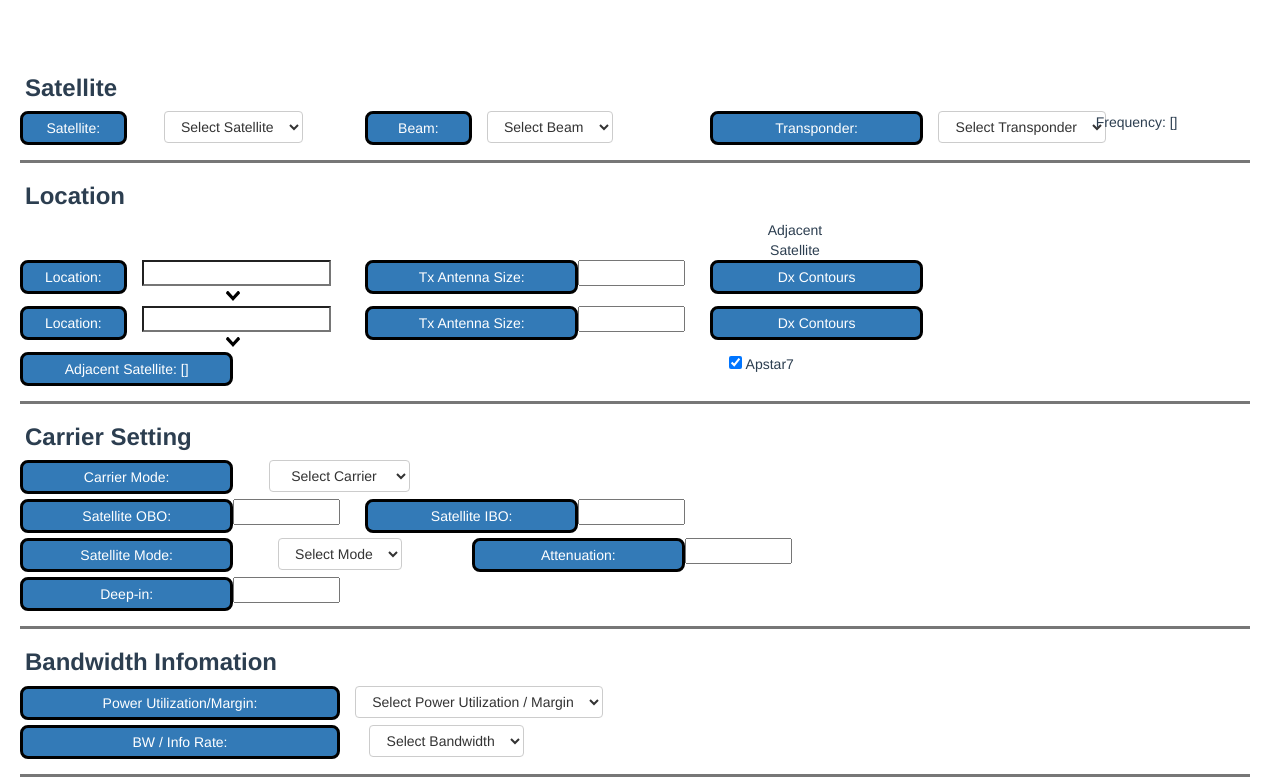
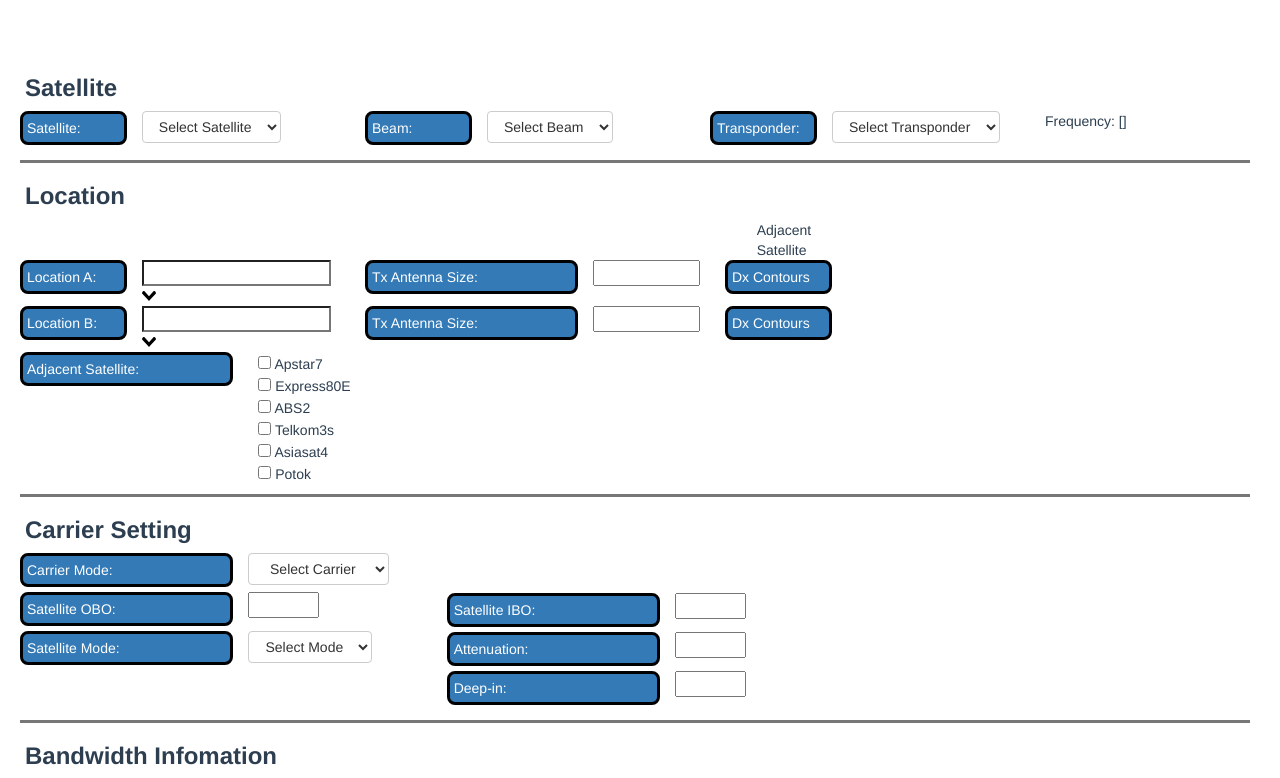
Before and after one commit to narutrat/linkbudget-project, a Vue app: page / in a window 1280 px wide. Shown: the top 778 px of the page. Built offline with nearby package versions, Linux system fonts and the light colour scheme.

Commit message:
Remove methods

```diff
--- a/src/components/InputDome.vue
+++ b/src/components/InputDome.vue
@@ -1,5 +1,5 @@
 <template>
-<div class="app" style="padding:10px; margin-right:10px">
+<div class="app" style="padding:10px; margin-right:10px; text-align:left">
 
   <!-- Satellite Section -->
   <div class="row">
@@ -36,7 +36,7 @@
     <div class="col-sm-1"></div>
 
     <!-- Transponder Label -->
-    <div class="col-sm-2 blue-box1">
+    <div class="col-sm-1 blue-box1">
       <span>Transponder: {{ selectedTp }}</span>
     </div>
 
@@ -66,14 +66,14 @@
       <span>Adjacent Satellite </span>
     </div>
 
-    <div class="col-sm-1">
-      <AdjSatList></AdjSatList>
+    <div class="col-sm-1" v-for="sat in selectedSatellite.adjSat" style="text-align:center">
+      {{ sat }}
     </div>
   </div>
 
   <div class="row">
     <div class="col-sm-1 blue-box1">
-      <span>Location: {{ LocationLabel }}</span>
+      <span>Location A: {{ LocationLabelA }}</span>
     </div>
 
     <div class="col-sm-2">
@@ -85,90 +85,109 @@
       Tx Antenna Size: {{ antSizeA }}
     </div>
 
-    <input v-model="antSizeA" class="col-sm-1">
+    <input v-model="antSizeA" class="col-sm-1" style="margin-left:15px">
 
-    <div class="col-sm-2 blue-box1">
+    <div class="col-sm-1 blue-box1">
       Dx Contours
     </div>
   </div>
 
   <div class="row">
     <div class="col-sm-1 blue-box1">
-      <span>Location: {{ LocationLabel }}</span>
+      <span>Location B: {{ LocationLabelB }}</span>
     </div>
 
     <div class="col-sm-2">
-      <Location @locationSelected="locationB"></Location>
+      <Location @locationSelected="selectedLocationsB = $event"></Location>
     </div>
     <div class="col-sm-2 blue-box1">
       Tx Antenna Size: {{ antSizeB }}
     </div>
 
-    <input v-model="antSizeB" class="col-sm-1">
+    <input v-model="antSizeB" class="col-sm-1" style="margin-left:15px">
 
-    <div class="col-sm-2 blue-box1">
+    <div class="col-sm-1 blue-box1">
       Dx Contours
     </div>
   </div>
 
   <div class="row">
     <div class="col-sm-2 blue-box1">
-      <span>Adjacent Satellite: {{ adjSat }} </span>
+      <span>Adjacent Satellite: {{ selectedSatellite.adjSat }} </span>
     </div>
 
-    <AdjSatCheckBox></AdjSatCheckBox>
+    <div class="col-sm-4">
+      <div class="row" style="margin-left:10px; text-align:left" v-for="adj in adjSatOptions">
+        <input type="checkbox" v-bind:value="adj" v-model="selectedSatellite.adjSat"> {{ adj }} </input>
+      </div>
+    </div>
   </div>
 
   <hr style="height:5px; border-width:3px; border-color:#777; margin:10px">
 
   <div class="row">
     <h3 style="margin-left:30px; margin-top:5px; font-weight:bold; text-align:left">Carrier Setting</h3>
+  </div>
 
-    <div class="col-sm-2 blue-box1">
+  <div class="row" style="text-align:left">
+    <div class="col-sm-4">
+      <div class="row">
+        <div class="col-sm-6 blue-box1">
           <span>Carrier Mode: {{ selectedCarrier }}</span>
         </div>
 
-    <div class="col-sm-2">
+        <div class="col-sm-4">
           <CarrierMode @carrierSelected="selectedCarrier = $event"></CarrierMode>
         </div>
       </div>
 
       <div class="row">
-    <div class="col-sm-2 blue-box1">
+        <div class="col-sm-6 blue-box1">
           Satellite OBO: {{ satObo }}
         </div>
 
-    <input v-model="satObo" class="col-sm-1">
+        <input v-model="satObo" class="col-sm-2" style="margin-left:15px">
+      </div>
 
-    <div class="col-sm-2 blue-box1">
+      <div class="row">
+        <div class="col-sm-6 blue-box1">
+          Satellite Mode: {{ selectedMode }}
+        </div>
+
+        <div class="col-sm-4">
+          <SatelliteMode @modeSelected="selectedMode = $event"></SatelliteMode>
+        </div>
+      </div>
+    </div>
+
+
+    <div class="col-sm-4">
+
+      <div class="row" style="margin-top:40px">
+        <div class="col-sm-6 blue-box1">
           Satellite IBO: {{ satIbo }}
         </div>
 
-    <input v-model="satIbo" class="col-sm-1">
+        <input v-model="satIbo" class="col-sm-2" style="margin-left:15px">
+
       </div>
 
       <div class="row">
-    <div class="col-sm-2 blue-box1">
-      Satellite Mode: {{ selectedMode }}
-    </div>
-
-    <div class="col-sm-2">
-      <SatelliteMode @modeSelected="selectedMode = $event"></SatelliteMode>
-    </div>
-
-    <div class="col-sm-2 blue-box1">
+        <div class="col-sm-6 blue-box1">
           Attenuation: {{ atten }}
         </div>
 
-    <input v-model="atten" class="col-sm-1">
+        <input v-model="atten" class="col-sm-2" style="margin-left:15px">
       </div>
 
       <div class="row">
-    <div class="col-sm-2 blue-box1">
+        <div class="col-sm-6 blue-box1">
           Deep-in: {{ deepIn }}
         </div>
 
-    <input v-model="deepIn" class="col-sm-1">
+        <input v-model="deepIn" class="col-sm-2" style="margin-left:15px">
+      </div>
+    </div>
   </div>
 
   <hr style="height:5px; border-width:3px; border-color:#777; margin:10px">
@@ -180,7 +199,7 @@
       <span>Power Utilization/Margin: {{ selectedPowerMargin }}</span>
     </div>
 
-    <div class="col-sm-2">
+    <div class="col-sm-2" style="text-align:left">
       <PowerMarginCheck @powerMarginSelected="selectedPowerMargin = $event"></PowerMarginCheck>
     </div>
   </div>
@@ -190,7 +209,7 @@
       <span>BW / Info Rate: {{ selectedBwSel }}</span>
     </div>
 
-    <div class="col-sm-2">
+    <div class="col-sm-2" style="text-align:left">
       <BwInfoCheck @bwSelSelected="selectedBwSel = $event"></BwInfoCheck>
     </div>
   </div>
@@ -265,7 +284,7 @@
         </div>
 
         <div class="col-sm-2">
-          <ModulationA :modem="selectedModem" @modCodeASelected="selectedModCodeA = $event"></ModulationA>
+          <ModulationA :modem="selectedModem" @modCodeASelected="selectedModCodeA= $event"></ModulationA>
         </div>
       </div>
 
@@ -336,7 +355,7 @@
         <div class="row">
           <div class="col-sm-5" style="margin-left:25px"></div>
 
-          <div class="input-group col-sm-4">
+          <div class="input-group col-sm-4" style="margin-top:-5px; margin-bottom:5px">
             <span class="input-group-addon">Downlink</span>
             <input v-model="misAntDnB" class="form-control" style="text-align:center" />
           </div>
@@ -580,7 +599,9 @@ export default {
       selectedLnaTemp: "",
       selectedLinkAva: "",
       selectedEquivalentBW: "",
-      selectedEbe: ""
+      selectedEbe: "",
+      adjSat: [],
+      adjSatOptions: ['Apstar7', 'Express80E', 'ABS2', 'Telkom3s', 'Asiasat4', 'Potok'],
     };
   },
   components: { // Allow components to be used as HTML element
@@ -611,8 +632,14 @@ export default {
     EbeCheck
   },
   computed: {
-    LocationLabel() {
+    LocationLabelA() {
       return this.selectedLocationsA.map(function(obj) {
+        return obj.label;
+      }).join(',');
+
+    },
+    LocationLabelB() {
+      return this.selectedLocationsB.map(function(obj) {
         return obj.label;
       }).join(',');
 
@@ -638,16 +665,16 @@ export default {
     //   this.selectedTp = transponder;
     // },
 
-    updateAdj(satellite) {
-      this.adjSat = sat;
-    },
+    // updateAdj(satellite) {
+    //   this.adjSat = sat;
+    // },
 
-    locationA(locations) {
-      this.selectedLocationsA = locations;
-    },
-    locationB(locations) {
-      this.selectedLocationsB = locations;
-    },
+    // locationA(locations) {
+    //   this.selectedLocationsA = locations;
+    // },
+    // locationB(locations) {
+    //   this.selectedLocationsB = locations;
+    // },
 
 
   }
--- a/src/components/inputs/Location.vue
+++ b/src/components/inputs/Location.vue
@@ -22,7 +22,7 @@
       // value is an array of selected locations
       locationChanged(value) {
         // let selectedLocationsA = this.aLocation_options.find(s => s.label === value);
-        console.log(JSON.stringify(value, undefined, 2));
+        // console.log(JSON.stringify(value, undefined, 2));
         this.$emit('locationSelected', value);
       }
     },
--- a/src/components/inputs/SatelliteSelector.vue
+++ b/src/components/inputs/SatelliteSelector.vue
@@ -22,6 +22,7 @@
               // Send the current satellite object to parent template. For parent template to get a value,
               // it must listen to the event 'satelliteSelected'
               this.$emit('satelliteSelected', selectedSatellite);
+
           }
       },
       created() {
@@ -33,27 +34,31 @@
             orbitalSlot: 78.5,
             sfd: 80,
             maxAtten: 16,
+            adjSat: ['Apstar7', 'Express80E']
           },
             {
               text: 'Thaicom 6',
               value: 6,
               orbitalSlot: 78.5,
               sfd: 82,
-              maxAtten: 16
+              maxAtten: 16,
+              adjSat: ['Apstar7', 'Express80E']
             },
             {
               text: 'Thaicom 7',
               value: 7,
               orbitalSlot: 119.92,
               sfd: 80,
-              maxAtten: 16
+              maxAtten: 16,
+              adjSat: ['Asiasat4', 'Telkom3s']
             },
             {
               text: 'Thaicom 8',
               value: 8,
               orbitalSlot: 78.5,
               sfd: 81,
-              maxAtten: 16
+              maxAtten: 16,
+              adjSat: ['Apstar7', 'Express80E']
             }
           ];
       }
```
Lines whose indentation alone changed are shown as unchanged.
